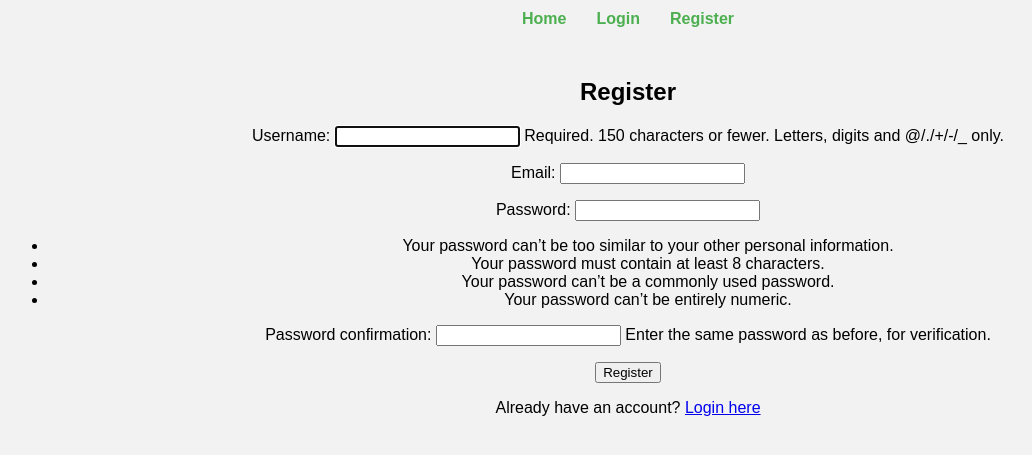
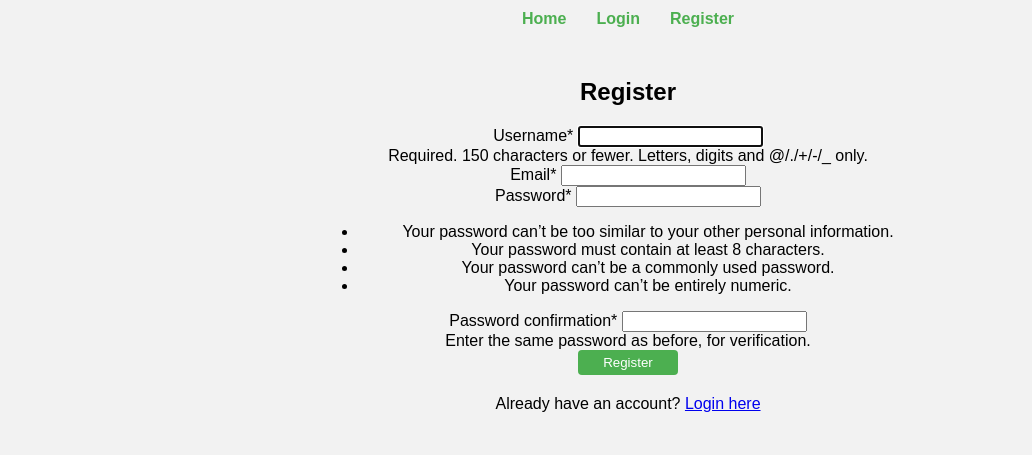
Before and after one commit to Saidqutb1/my_team_project, a Django app: page /register/ in a window 1280 px wide. Shown: the part 110-565 px from the top of the page, without its empty margins (12-1044 px from the left). Run offline with Django 5.2, Linux system fonts and the light colour scheme; some libraries are stand-ins or nearby versions.

Commit message:
SAidqutb

```diff
--- a/templates/products/shoe_detail.html
+++ b/templates/products/shoe_detail.html
@@ -6,7 +6,7 @@
 
 {% block content %}
 <h1>{{ shoe.name }}</h1>
-<img src="{{ shoe.image.url }}" alt="{{ shoe.name }}">
+<img src="{{ shoe.image.url }}" alt="{{ shoe.name }}" style="width:200px">
 <p>Category: {{ shoe.category }}</p>
 <p>Type: {{ shoe.type }}</p>
 <p>Made Company: {{ shoe.made_company }}</p>
--- a/templates/users/register.html
+++ b/templates/users/register.html
@@ -1,13 +1,45 @@
 {% extends "base.html" %}
+{% load crispy_forms_tags %}
 
 {% block title %}Register{% endblock %}
 
 {% block content %}
+    <style>
+        form {
+            margin: 20px 0;
+        }
+
+        form button {
+            width: 100px;
+            height: 25px;
+            background-color: #4CAF50; /* Green background */
+            color: white; /* White text */
+            border: none; /* Remove borders */
+            border-radius: 4px; /* Rounded corners */
+            cursor: pointer; /* Pointer/hand icon */
+        }
+
+        form button:hover {
+            background-color: #45a049; /* Darker green on hover */
+        }
+
+        form p {
+            margin-top: 20px;
+        }
+
+        .form-container {
+            width: 50%; /* Center the form with a width */
+            margin: 0 auto;
+        }
+    </style>
+
+    <div class="form-container">
         <h2>Register</h2>
         <form method="POST">
             {% csrf_token %}
-        {{ form.as_p }}
+            {{ form|crispy }}
             <button type="submit">Register</button>
         </form>
         <p>Already have an account? <a href="{% url 'users:login' %}">Login here</a></p>
+    </div>
 {% endblock %}
```
Also changed, not shown: config/settings.py (+8 -0 lines), templates/users/login.html (+4 -4 lines). Lines whose indentation alone changed are shown as unchanged.
